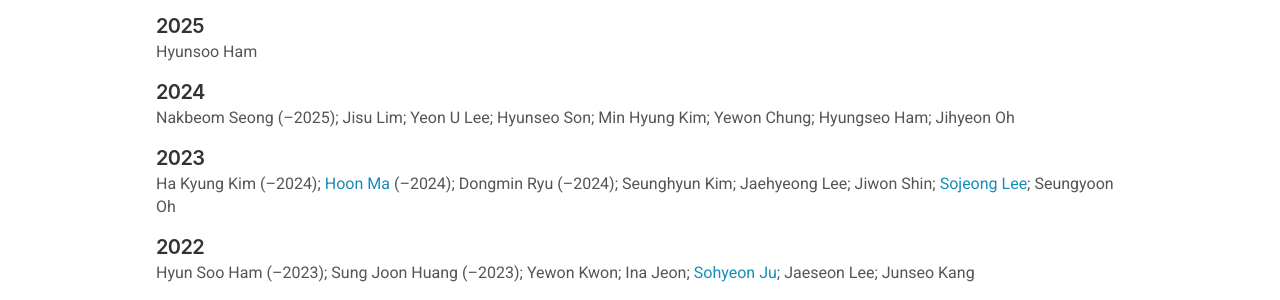
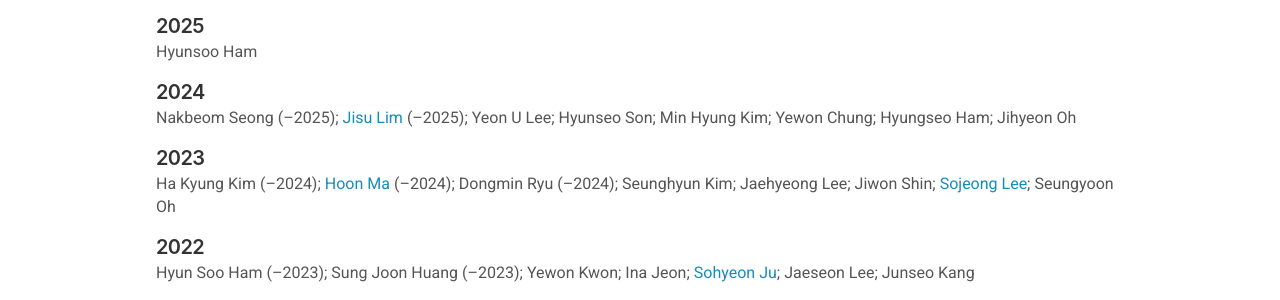
Before and after one commit to ChangLabSNU/ChangLabSNU.github.io, a Jekyll site: the page built from _pages/team.md, in a window 1280 px wide and 900 px high, scrolled down 1974 px. Shown: the part 152-452 px from the top of the window. Built offline with Jekyll 4.4.1, drawn with Linux system fonts in a browser that asks for light colours; nearby versions of some CDN libraries; some web fonts are replaced.

```diff
--- a/_data/alumni_interns.yml
+++ b/_data/alumni_interns.yml
@@ -10,8 +10,9 @@
 
 - name: Jisu Lim
   year_begin: 2024
-  year_end: 2024
+  year_end: 2025
   affiliation_then: Korea University
+  link: jisu-lim
 
 - name: Yeon U Lee
   year_begin: 2024
```
